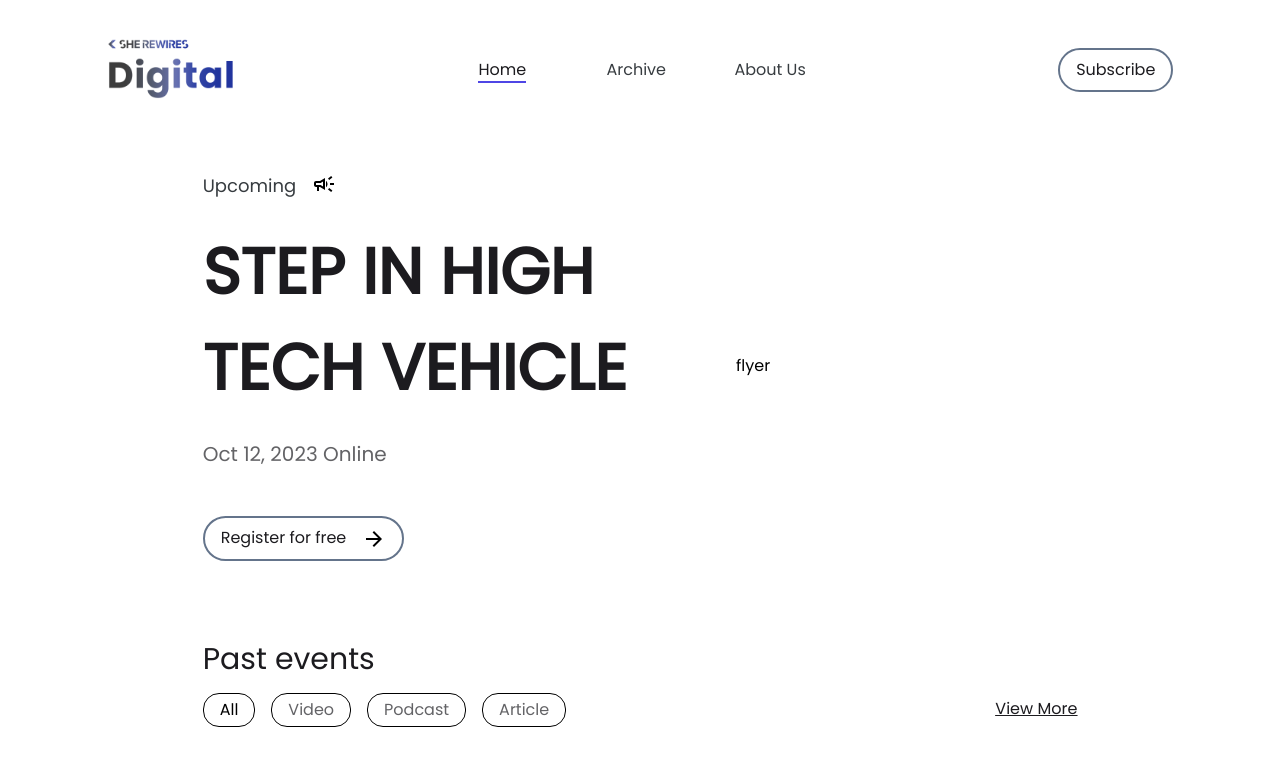
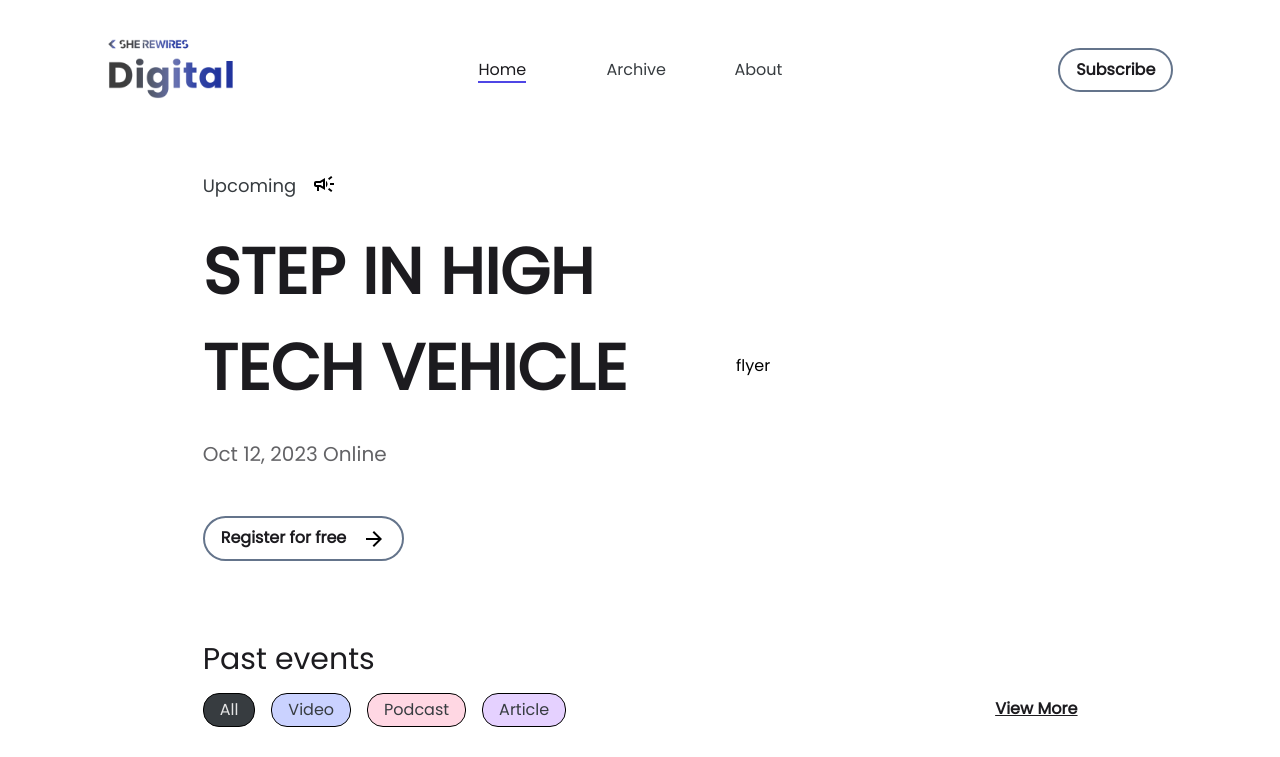
Before and after one commit to sherewiresdigital/website, a Next.js app: page /home in a window 1280 px wide. Shown: the top 757 px of the page. Built offline with nearby package versions, Linux system fonts and the light colour scheme.

Commit message:
add button style

```diff
--- a/app/components/banner.tsx
+++ b/app/components/banner.tsx
@@ -25,7 +25,7 @@ export default function Banner() {
         </h3>
         <div className="pt-12">
           <button className="rounded-3xl border-2 border-slate-500 px-4 py-2" onClick={handleShowSub}>
-            <span className="text-base font-medium text-darkgrey">Register for free</span>
+            <span className="text-base font-semibold text-darkgrey">Register for free</span>
             <ArrowForwardIcon className='ml-4' />
           </button>
         </div>
--- a/app/components/header.tsx
+++ b/app/components/header.tsx
@@ -7,9 +7,9 @@ import Logo from "../../public/SheRewires_Digital_Logo_Color.png"
 import Subscribe from "./subscribe"
 
 enum Page {
-  Home = "home",
-  Archive = "archive",
-  About = "about"
+  Home = "Home",
+  Archive = "Archive",
+  About = "About"
 }
 
 export default function Header() {
@@ -19,7 +19,6 @@ export default function Header() {
   const handleShowSub = () => setShowSub(!showSub)
   useEffect(() => {
     switch (pathname) {
-      // case "/": setCurrentPage(Page.Home); break;
       case "/home": setCurrentPage(Page.Home); break;
       case "/archive": setCurrentPage(Page.Archive); break;
       case "/about": setCurrentPage(Page.About); break;
@@ -32,37 +31,27 @@ export default function Header() {
         <Image src={Logo} alt="logo" className="w-32" priority />
       </div>
       <ul className="flex columns-3 gap-x-12 text-base">
-        <li className="w-20">
-          {
-            currentPage === Page.Home
-              ? <a href="http://localhost:3000/home" className="font-medium border-b-2 border-indigo-600">
-                <span className="text-darkgrey">Home</span></a>
-              : <a href="http://localhost:3000/home" className="hover:font-medium">
-                <span className="text-middlegrey hover:text-middlegrey">Home</span></a>
-          }
-        </li>
-        <li className="w-20 h-6">
-          {
-            currentPage === Page.Archive
-              ? <a href="http://localhost:3000/archive" className="font-medium border-b-2 border-indigo-600">
-                <span className="text-darkgrey">Archive</span></a>
-              : <a href="http://localhost:3000/archive" className="hover:font-medium">
-                <span className="text-middlegrey hover:text-middlegrey">Archive</span></a>
-          }
-        </li>
-        <li className="w-20 h-6">
-          {
-            currentPage === Page.About
-              ? <a href="http://localhost:3000/about" className="font-medium border-b-2 border-indigo-600">
-                <span className="text-darkgrey">About Us</span></a>
-              : <a href="http://localhost:3000/about" className="hover:font-medium">
-                <span className="text-middlegrey hover:text-middlegrey">About Us</span></a>
-          }
-        </li>
+        {
+          [
+            ['Home', '/home'],
+            ['Archive', '/archive'],
+            ['About', '/about']
+          ].map(([title, url]) =>
+            <li className="w-20" key={title}>
+              {
+                currentPage === title
+                ? <a href={`http://localhost:3000${url}`} className="font-medium border-b-2 border-indigo-600">
+                  <span className="text-darkgrey">{title}</span></a>
+                : <a href={`http://localhost:3000${url}`} className="hover:font-medium">
+                  <span className="text-middlegrey hover:text-middlegrey">{title}</span></a>
+              }
+            </li>
+          )
+        }
       </ul>
       <div>
-        <button className="rounded-3xl border-2 border-slate-500 px-4 py-2" onClick={handleShowSub}>
-          <span className="text-base text-darkgrey">Subscribe</span>
+        <button className="px-4 py-2 rounded-3xl border-2 border-slate-500" onClick={handleShowSub}>
+          <span className="text-base font-semibold text-darkgrey">Subscribe</span>
         </button>
       </div>
     </div>
--- a/app/components/posts.tsx
+++ b/app/components/posts.tsx
@@ -1,7 +1,10 @@
+'use client'
+import { useState } from "react"
 import Image from "next/image"
 import PostCover from "../../public/postcover.png"
 
 export default function Posts() {
+  const [filterValue, setFilterValue] = useState('all')
   return <div className="container mx-auto items-center w-10/12 py-12">
     <div className="px-24">
       {/* section title */}
@@ -13,16 +16,21 @@ export default function Posts() {
       {/* posts filter */}
       <div className="flex py-4 columns-2 justify-between">
         <div className="flex">
-          <button className="mr-4 px-4 py-1 text-base border border-black rounded-2xl">
-            All</button>
-          <button className="mr-4 px-4 py-1 text-base border border-black rounded-2xl text-lightgrey">
+          {
+            filterValue === 'all'
+              ? <button className="mr-4 px-4 py-1 bg-middlegrey text-whitegrey text-base border border-black rounded-2xl">
+                All</button>
+              : <button className="mr-4 px-4 py-1 bg-lightpurple text-middlegrey text-base border border-black rounded-2xl">
+                All</button>
+          }
+          <button className="mr-4 px-4 py-1 bg-bluepurple text-middlegrey text-base border border-black rounded-2xl ">
             Video</button>
-          <button className="mr-4 px-4 py-1 text-base border border-black rounded-2xl text-lightgrey">
+          <button className="mr-4 px-4 py-1 bg-lightpink text-middlegrey text-base border border-black rounded-2xl">
             Podcast</button>
-          <button className="mr-4 px-4 py-1 text-base border border-black rounded-2xl text-lightgrey">
+          <button className="mr-4 px-4 py-1 bg-lightpurple text-middlegrey text-base border border-black rounded-2xl">
             Article</button>
         </div>
-        <div className="text-base/8 font-medium underline text-darkgrey">
+        <div className="text-base/8 font-semibold underline text-darkgrey">
           <a href="#">View More</a></div>
       </div>
       {/* posts listing */}
--- a/app/components/subscribe.tsx
+++ b/app/components/subscribe.tsx
@@ -26,7 +26,7 @@ export default function Subscribe(props: { showSub: boolean, handleShowSub: Mous
           <input type="text" value="email address" className='ml-4 text-sm placeholder-slate-200 focus:outline-none focus:border-none' />
         </div>
         <button className="h-10 px-4 py-2 ml-4 rounded-3xl border-2 border-slate-500">
-          <span className="text-base text-darkgrey">Subscribe</span>
+          <span className="text-base text-darkgrey font-semibold">Subscribe</span>
         </button>
       </div>
     </div>
--- a/app/globals.css
+++ b/app/globals.css
@@ -1,6 +1,12 @@
 @tailwind base;
 @tailwind components;
 @tailwind utilities;
+
+@layer components {
+  .btn-selectedFiter {
+    @apply mr-4 px-4 py-1 bg-middlegrey text-whitegrey text-base border border-black rounded-2xl
+  }
+}
 
 :root {
   --foreground-rgb: 0, 0, 0;
--- a/tailwind.config.ts
+++ b/tailwind.config.ts
@@ -14,7 +14,12 @@ const config: Config = {
       colors: {
         'darkgrey': '#1C1B1F',
         'middlegrey': '#373C40',
-        'lightgrey': '#636366'
+        'lightgrey': '#636366',
+        'whitegrey': '#E4E4E4',
+        'bluepurple': '#CAD2FF',
+        'lightpurple': '#E5D1FF',
+        'lightpink': '#FFD7E3',
+
       },
       spacing: {
         '114': '456px'
```
